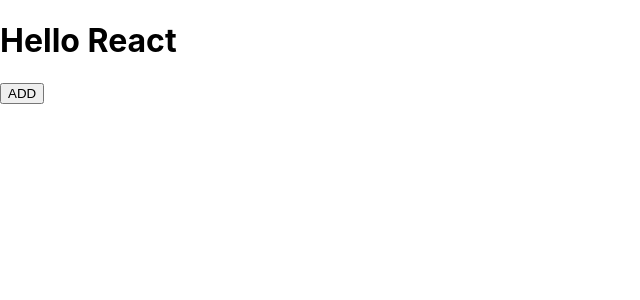
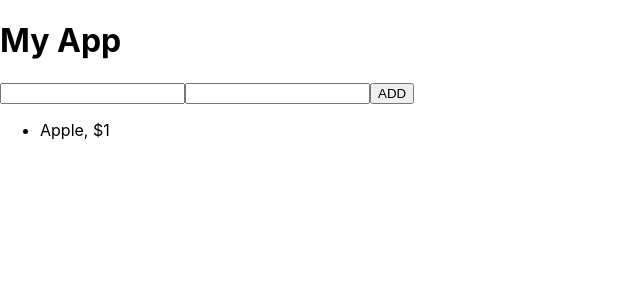
Before and after one commit to Ye99-AungKhant/React, a React (Create React App) app: page / in a window 1280 px wide. Shown: the top 300 px of the page, without its empty margins (0-640 px from the left). Built offline with nearby package versions, Linux system fonts and the light colour scheme.

Commit message:
props method

```diff
--- a/src/App.js
+++ b/src/App.js
@@ -1,34 +1,73 @@
 import React from 'react'
 
-class Items extends React.Component{
+class Item extends React.Component {
   render() {
     return (
+       <div>
         <li>
           {this.props.name}, ${this.props.price}
         </li>
+       </div>
+    );
+  }
+}
+
+class AddForm extends React.Component {
+  nameRef = React.createRef()
+  priceRef = React.createRef()
+
+add = () => {
+  let name = this.nameRef.current.value
+  let price = this.priceRef.current.value
+  this.props.add(name, price)
+}
+
+  render() {
+    return (
+       <div>
+        <input type="text" ref={this.nameRef}/>
+        <input type="text" ref={this.priceRef}/>
+        <button onClick={this.add}>ADD</button>
+       </div>
+    );
+  }
+}
+
+class Title extends React.Component {
+  render() {
+    return (
+       <div>
+        <h1>{this.props.title}</h1>
+       </div>
+    );
+  }
+}
+
+class Header extends React.Component {
+  render() {
+    return (
+       <div>
+        <Title title={this.props.name}/>
+       </div>
     );
   }
 }
 
 class App extends React.Component {
+
   state = {
     items:[
-
+      {id:1, name:"Apple", price:1}
     ]
   }
 
- add = () => {
-  let id = this.state.items.length
-  if(id === 0){
-    id +=1
-  }else{
-    id = this.state.items.length + 1
-  }
+  add = (name, price) => {
+    let id = this.state.items.length +1
 
     this.setState({
       items:[
         ...this.state.items,
-      {id, name:`Fruid ${id}`, price:0.1 * id}
+        {id, name, price}
       ]
     })
   }
@@ -36,12 +75,16 @@ class App extends React.Component {
   render() {
     return (
        <div>
-        <h1>Hello React</h1>
-        <button onClick={this.add}>ADD</button>
+        <Header name="My App"/>
+        <AddForm add={this.add}/>
         <ul>
           {this.state.items.map(i => {
             return(
-              <Items name={i.name} price={i.price}></Items>
+              <Item
+                key={i.id}
+                name={i.name}
+                price={i.price}
+              />
             )
           })}
         </ul>
```
Lines whose indentation alone changed are shown as unchanged.
